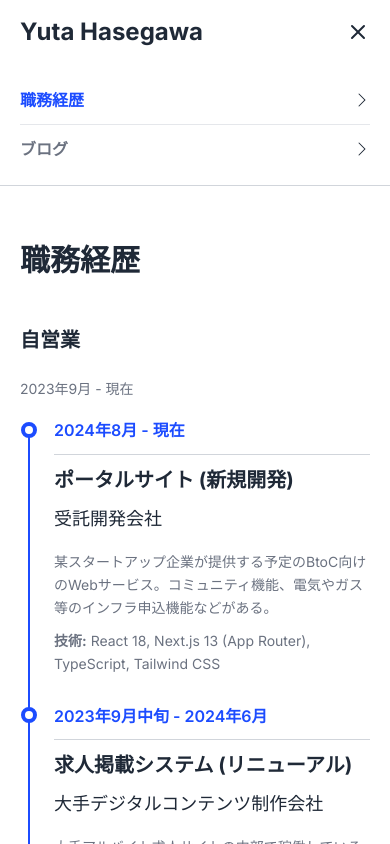
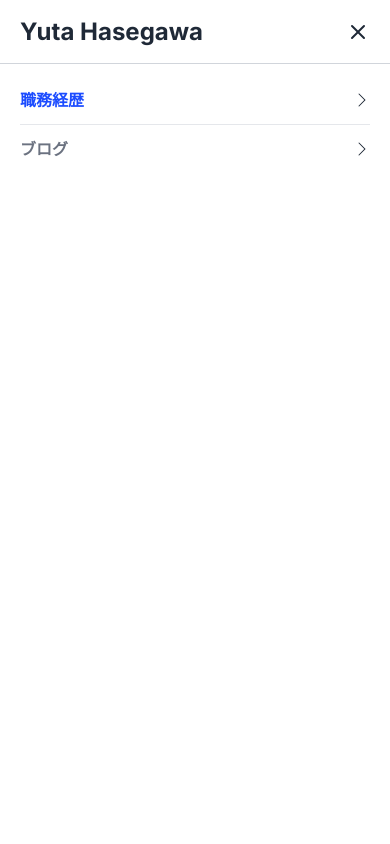
Before and after one commit to yha-1228/portfolio, a Next.js app: page /experience in a window 390 px wide. Both pictures are taken after a click on the button "メニューを閉じる". Shown: the top 844 px of the page. Built offline with nearby package versions, Linux system fonts and the light colour scheme.

Commit message:
feat: モバイルメニューを全画面表示

```diff
--- a/src/components/layout/header.tsx
+++ b/src/components/layout/header.tsx
@@ -3,8 +3,11 @@
 import React, { useState } from 'react';
 import Link from 'next/link';
 import { BsChevronRight, BsList, BsX } from 'react-icons/bs';
+import useMediaQuery from '@/hooks/use-media-query';
+import useScrollLock from '@/hooks/use-scroll-lock';
 import ActiveLink from '@/lib/next/components/active-link';
 import { routes } from '@/routes';
+import { tailwindFullConfig } from '@/tailwind-config';
 import clsx from '@/utils/css/clsx';
 import createStyleAttr from '@/utils/react/create-style-attr';
 import Container from '../ui/styled/container';
@@ -13,52 +16,71 @@ const routesWithoutHome = Object.values(routes).filter(
   (route) => route.href !== '/',
 );
 
+const headerHeightRem = '4rem';
+const hederBorderBottomWidth = '1px';
+
 export default function Header() {
-  const [open, setOpen] = useState(false);
+  const [isMobileMenuOpen, setIsMobileMenuOpen] = useState(false);
+
+  useMediaQuery({
+    query: `(min-width: ${tailwindFullConfig.theme.screens.sm})`,
+    callback: (event) => {
+      if (event.matches) {
+        setIsMobileMenuOpen(false);
+      }
+    },
+  });
+
+  useScrollLock({ enabled: isMobileMenuOpen });
 
   return (
     <header
-      className="border-b border-solid border-b-gray-light-300"
       style={createStyleAttr({
-        '--root-height': '4rem',
+        '--header-height': headerHeightRem,
+        '--header-border-bottom-width': hederBorderBottomWidth,
       })}
+      className="relative h-[var(--header-height)] border-b-[length:var(--header-border-bottom-width)] border-solid border-b-gray-light-300"
     >
       <Container as="nav">
-        <div className="relative flex h-[var(--root-height)] items-center justify-between">
+        <div className="relative flex h-[calc(var(--header-height)-var(--header-border-bottom-width))] items-center justify-between">
           <Link
             href="/"
             className={clsx(
               'text-2xl font-bold transition-colors duration-200 ease-out hover:text-gray-foreground-weak',
               'focus-visible:outline focus-visible:outline-2 focus-visible:outline-primary-300',
             )}
-            onClick={() => setOpen(false)}
+            onClick={() => setIsMobileMenuOpen(false)}
           >
             Yuta Hasegawa
           </Link>
 
+          {/* mobile only */}
           <button
+            type="button"
             className={clsx(
               'flex size-9 items-center justify-center sm:hidden',
               'absolute -right-1.5 top-1/2 -translate-y-1/2',
             )}
-            onClick={() => setOpen((prev) => !prev)}
-            aria-label={open ? 'メニューを開く' : 'メニューを閉じる'}
+            onClick={() => setIsMobileMenuOpen(!isMobileMenuOpen)}
+            aria-label={
+              isMobileMenuOpen ? 'メニューを開く' : 'メニューを閉じる'
+            }
           >
-            <span aria-hidden="true">
-              {open ? (
-                <BsX className="size-8" />
-              ) : (
-                <BsList className="size-8" />
-              )}
-            </span>
+            {isMobileMenuOpen ? (
+              <BsX aria-hidden="true" className="size-8" />
+            ) : (
+              <BsList aria-hidden="true" className="size-8" />
+            )}
           </button>
+
+          {/* desktop only */}
           <ul className="hidden sm:flex">
             {routesWithoutHome.map((route) => (
               <li key={route.href}>
                 <ActiveLink
                   href={route.href}
                   className={clsx(
-                    'relative inline-flex h-[var(--root-height)] items-center px-3',
+                    'relative inline-flex h-[calc(var(--header-height)-var(--header-border-bottom-width))] items-center px-3',
                     'font-bold text-gray-foreground/70',
                     'transition-colors duration-200 ease-out',
                     "hover:text-primary-600 hover:before:absolute hover:before:bottom-0 hover:before:left-0 hover:before:h-0.5 hover:before:w-full hover:before:bg-transparent hover:before:content-['']",
@@ -76,13 +98,17 @@ export default function Header() {
             ))}
           </ul>
         </div>
+      </Container>
 
-        <ul
-          className={clsx(
-            open ? 'block' : 'hidden',
-            'divide-y divide-solid divide-gray-light-200 py-3 sm:hidden',
-          )}
-        >
+      {/* mobile only */}
+      <Container
+        className={clsx(
+          !isMobileMenuOpen && 'hidden',
+          'sm:hidden',
+          'absolute left-0 top-[var(--header-height)] z-mobile-menu h-[calc(100dvh-var(--header-height))] w-full bg-white',
+        )}
+      >
+        <ul className="divide-y divide-solid divide-gray-light-200 py-3">
           {routesWithoutHome.map((route) => (
             <li key={route.href}>
               <ActiveLink
@@ -91,7 +117,7 @@ export default function Header() {
                   'flex h-12 items-center justify-between font-bold',
                   '[&>span]:text-gray-foreground-weak [&>span]:data-[active]:text-primary-600',
                 )}
-                onClick={() => setOpen(false)}
+                onClick={() => setIsMobileMenuOpen(false)}
               >
                 <span>{route.label}</span>
                 <BsChevronRight />
--- /dev/null
+++ b/src/hooks/use-media-query.ts
@@ -0,0 +1,29 @@
+import { useRef, useEffect } from 'react';
+
+export interface UseMediaQueryOptions {
+  query: string;
+  callback?: (event: MediaQueryListEvent) => void;
+}
+
+export default function useMediaQuery({
+  query,
+  callback,
+}: UseMediaQueryOptions) {
+  const savedCallback = useRef(callback);
+
+  useEffect(() => {
+    savedCallback.current = callback;
+  }, [callback]);
+
+  useEffect(() => {
+    const mql = window.matchMedia(query);
+
+    const listener = (event: MediaQueryListEvent) => {
+      savedCallback.current?.(event);
+    };
+
+    mql.addEventListener('change', listener);
+
+    return () => mql.removeEventListener('change', listener);
+  }, [query]);
+}
--- /dev/null
+++ b/src/hooks/use-scroll-lock.ts
@@ -0,0 +1,13 @@
+import { useEffect } from 'react';
+
+export default function useScrollLock({ enabled }: { enabled: boolean }) {
+  useEffect(() => {
+    const defaultBodyOverflow = window.getComputedStyle(document.body).overflow;
+
+    document.body.style.overflow = enabled ? 'hidden' : defaultBodyOverflow;
+
+    return () => {
+      document.body.style.overflow = defaultBodyOverflow;
+    };
+  }, [enabled]);
+}
--- a/tailwind.config.js
+++ b/tailwind.config.js
@@ -105,6 +105,9 @@ module.exports = {
         card: '0px 2px 25px -15px rgba(0, 0, 0, 0.2)',
         wide: '0 30px 60px rgba(0,0,0,.12)',
       },
+      zIndex: {
+        'mobile-menu': 9999,
+      },
     },
   },
   plugins: [],
```
